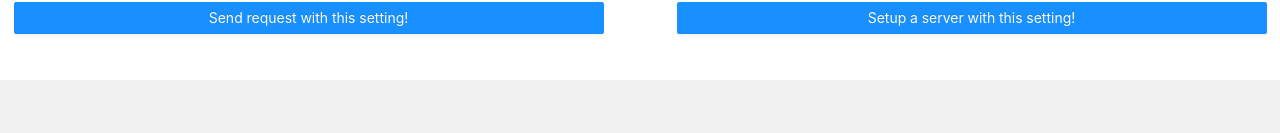
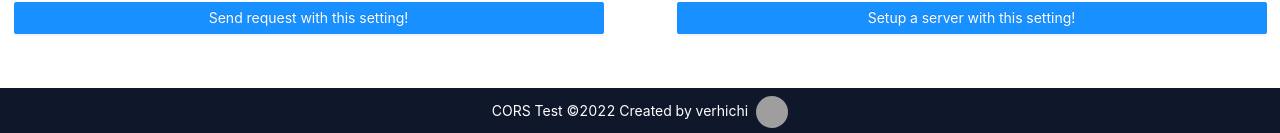
Before and after one commit to verhichi/cors-sandbox, a React (Vite) app in the folder packages/apps/frontend/: page / in a window 1280 px wide. Shown: the part 1495-1628 px from the top of the page. Before the commit the page ends 1575 px from the top, so only its background shows below. Built offline with nearby package versions, Linux system fonts and the light colour scheme; no server answers; grey boxes are pictures that could not be loaded.

Commit message:
chore/front: create Footer

```diff
--- a/packages/apps/frontend/src/App/App.tsx
+++ b/packages/apps/frontend/src/App/App.tsx
@@ -3,6 +3,7 @@ import { WhatIsThisRegion } from '@/App/components/WhatIsThisRegion'
 import { WhatIsCORSRegion } from '@/App/components/WhatIsCORSRegion'
 import { TestRequestRegion } from '@/App/components/TestRequestRegion'
 import { Header } from '@/App/components/Header'
+import { Footer } from '@/App/components/Footer'
 
 export const App = () => (
   <Space direction="vertical">
@@ -14,5 +15,6 @@ export const App = () => (
       <hr />
       <TestRequestRegion />
     </Space>
+    <Footer />
   </Space>
 )
--- /dev/null
+++ b/packages/apps/frontend/src/App/components/Footer/Footer.tsx
@@ -0,0 +1,9 @@
+import { Avatar } from 'antd'
+import { AVATAR_SRC } from '@/constants'
+
+export const Footer = () => (
+  <div className="bg-slate-900 p-2 text-white text-center">
+    CORS Test ©2022 Created by verhichi
+    <Avatar src={AVATAR_SRC} className="ml-2" />
+  </div>
+)
--- /dev/null
+++ b/packages/apps/frontend/src/App/components/Footer/index.ts
@@ -0,0 +1 @@
+export * from './Footer'
```
